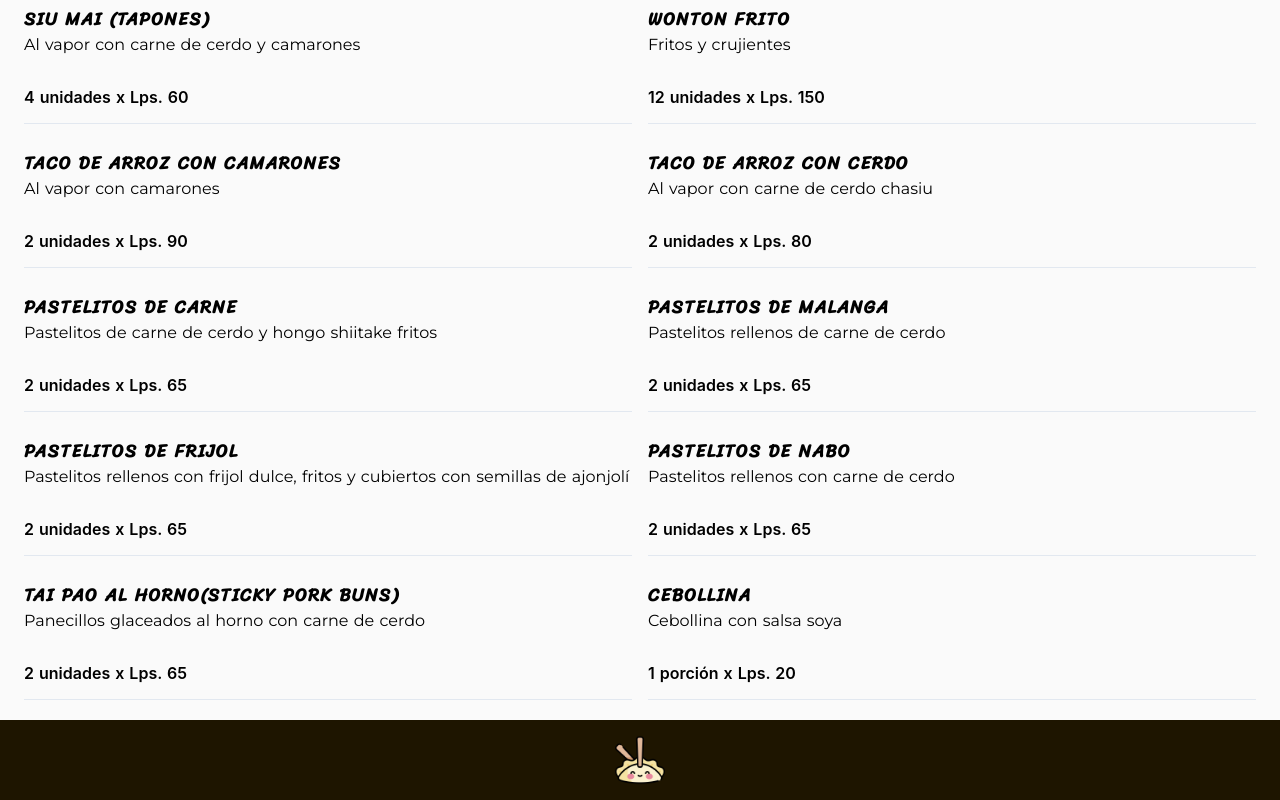
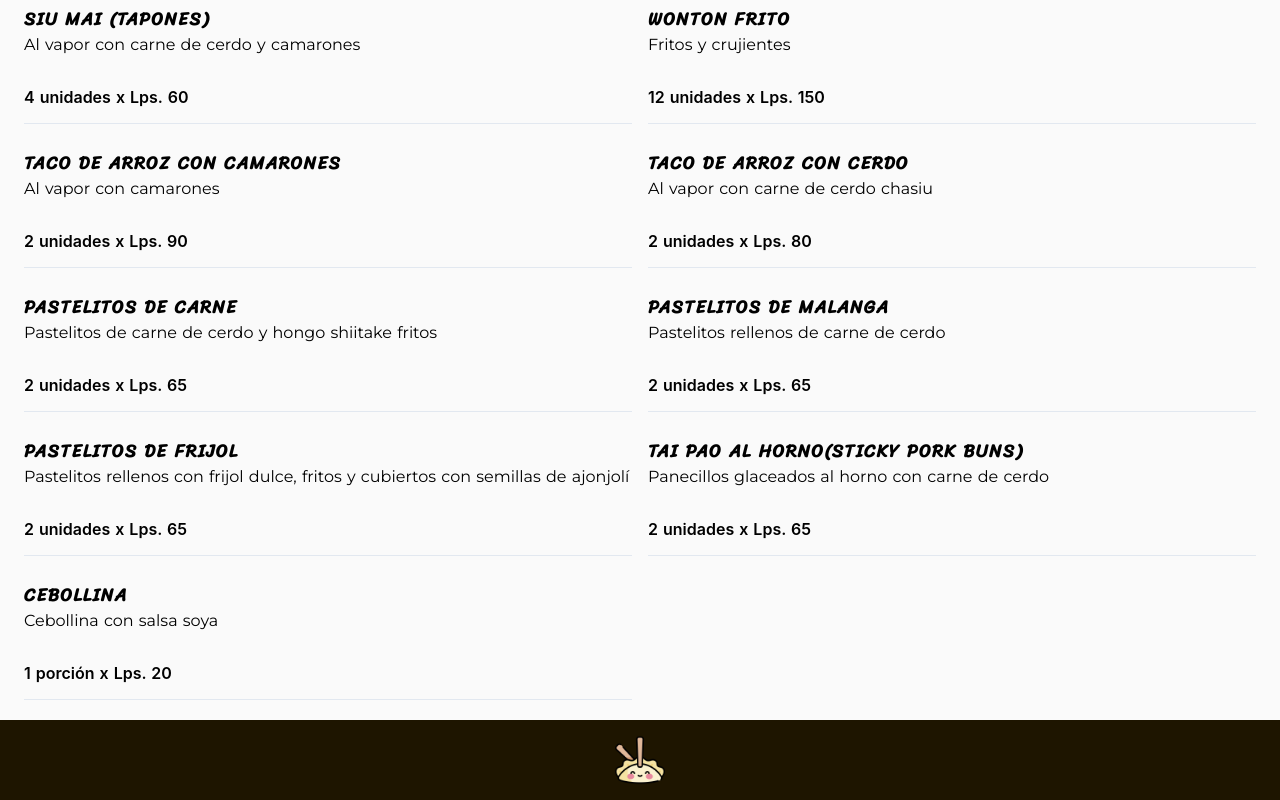
Before and after one commit to jocvegar/dim-sum-menu, a Nuxt app: page / in a window 1280 px wide. Shown: the part 999-1799 px from the top of the page. Built offline with nearby package versions, Linux system fonts and the light colour scheme; what vue-collage-slideshow would draw is missing.

Commit message:
updates menu

```diff
--- a/components/Menu.vue
+++ b/components/Menu.vue
@@ -88,13 +88,13 @@ export default {
           units: '2 unidades',
           price: '65'
         },
-        {
-          id: 8,
-          title: 'Pastelitos de Nabo',
-          description: 'Pastelitos rellenos con carne de cerdo',
-          units: '2 unidades',
-          price: '65'
-        },
+        // {
+        //   id: 8,
+        //   title: 'Pastelitos de Nabo',
+        //   description: 'Pastelitos rellenos con carne de cerdo',
+        //   units: '2 unidades',
+        //   price: '65'
+        // },
         // {
         //   id: 9,
         //   title: 'Tai Pao (Steamed pork buns)',
```
